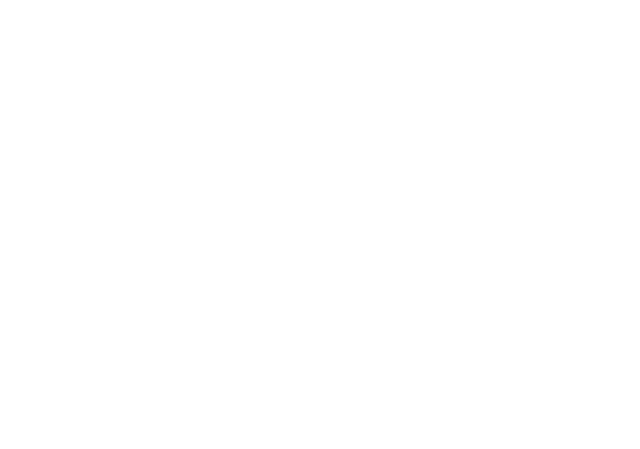
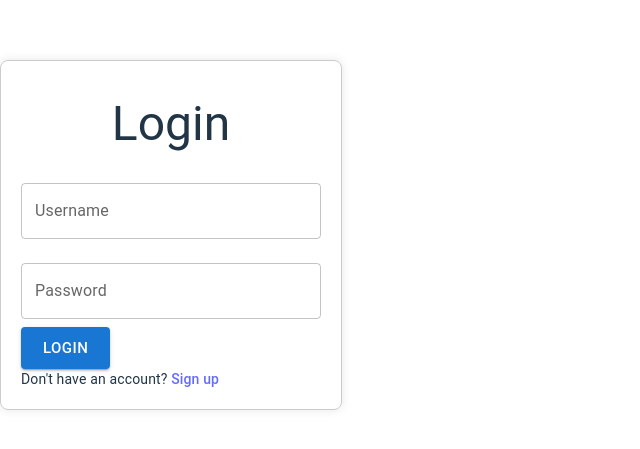
Before and after one commit to ChaeEunLee00/CourseProject_Team1, a React (Vite) app in the folder frontend/: page /login in a window 1280 px wide. Shown: the part 165-614 px from the top of the page, without its empty margins (0-640 px from the left). Built offline with nearby package versions, Linux system fonts and the light colour scheme.

Commit message:
added log in page

```diff
--- a/frontend/src/App.css
+++ b/frontend/src/App.css
@@ -40,3 +40,17 @@
     transform: rotate(360deg);
   }
 }
+.center-container {
+  display: flex;
+  align-items: center;
+  justify-content: center;
+  height: 100vh;
+}
+
+.login-form {
+  width: 300px; /* Adjust the width as needed */
+  padding: 20px;
+  border: 1px solid #ccc;
+  border-radius: 8px;
+  box-shadow: 0 0 10px rgba(0, 0, 0, 0.1);
+}
--- a/frontend/src/Pages/Login.tsx
+++ b/frontend/src/Pages/Login.tsx
@@ -1,10 +1,65 @@
-import React from "react";
-import { Typography, Button } from "@mui/material";
+import React, { useState } from "react";
+import { Typography, Button, TextField } from "@mui/material";
 import { Link } from "react-router-dom";
 import "../App.css";
 
 const Login = () => {
+  const [username, setUsername] = useState("");
+  const [password, setPassword] = useState("");
 
+  const handleLogin = () => {
+    // Add your login logic here
+    console.log("Logging in with:", { username, password });
+    // You can add authentication logic, API calls, etc.
+  };
+
+  return (
+    <div className="center-container">
+      <div className="login-form">
+        <Typography sx={{ margin: "5%" }} variant="h3" align="center">
+          Login
+        </Typography>
+        <form>
+          <div>
+            <TextField
+              label="Username"
+              variant="outlined"
+              value={username}
+              onChange={(e) => setUsername(e.target.value)}
+              fullWidth
+              margin="normal"
+            />
+          </div>
+          <div>
+            <TextField
+              label="Password"
+              type="password"
+              variant="outlined"
+              value={password}
+              onChange={(e) => setPassword(e.target.value)}
+              fullWidth
+              margin="normal"
+            />
+          </div>
+          <div>
+            <Button
+              onClick={handleLogin}
+              variant="contained"
+              color="primary"
+              size="large"
+            >
+              Login
+            </Button>
+          </div>
+        </form>
+        <div>
+          <Typography variant="body2">
+            Don't have an account? <Link to="/signup">Sign up</Link>
+          </Typography>
+        </div>
+      </div>
+    </div>
+  );
 };
 
 export default Login;
```
